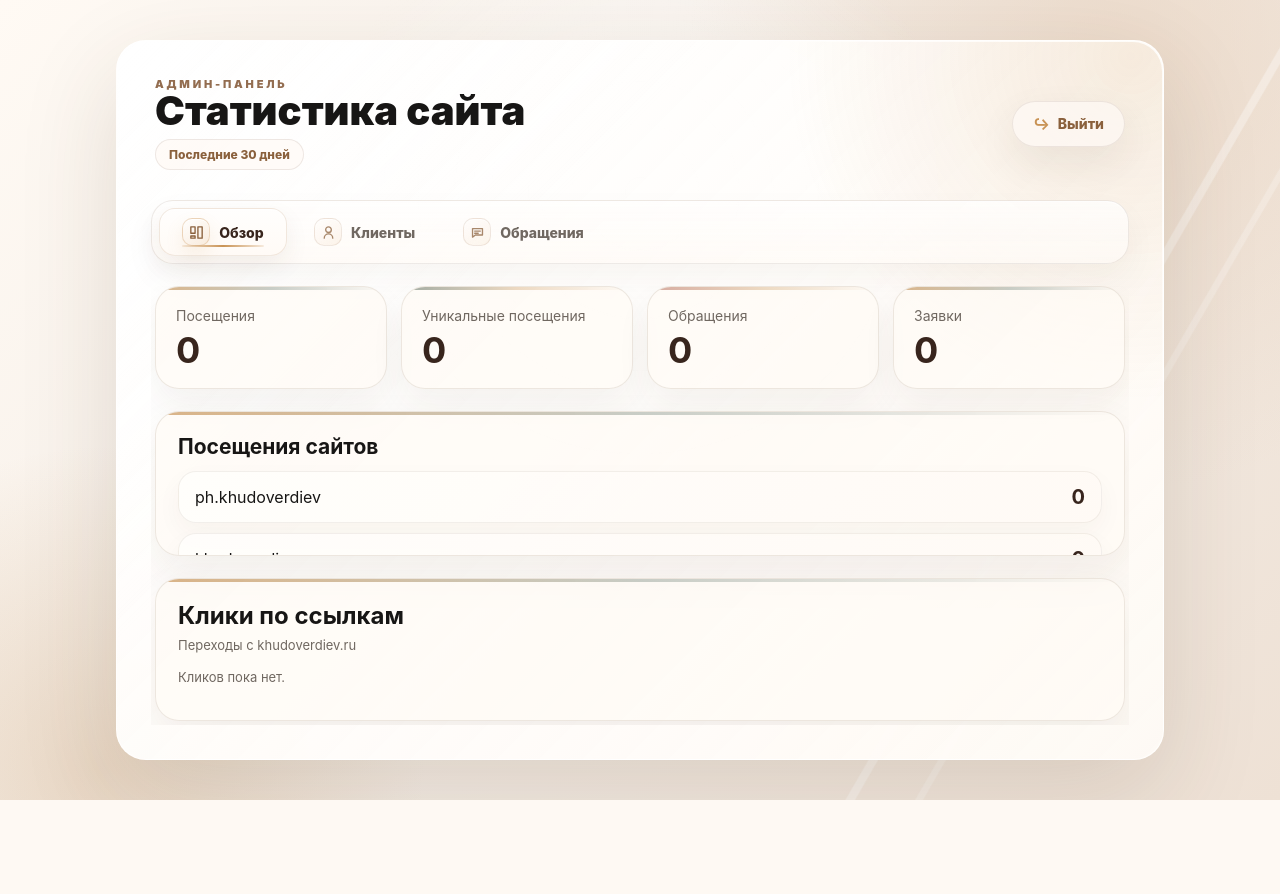
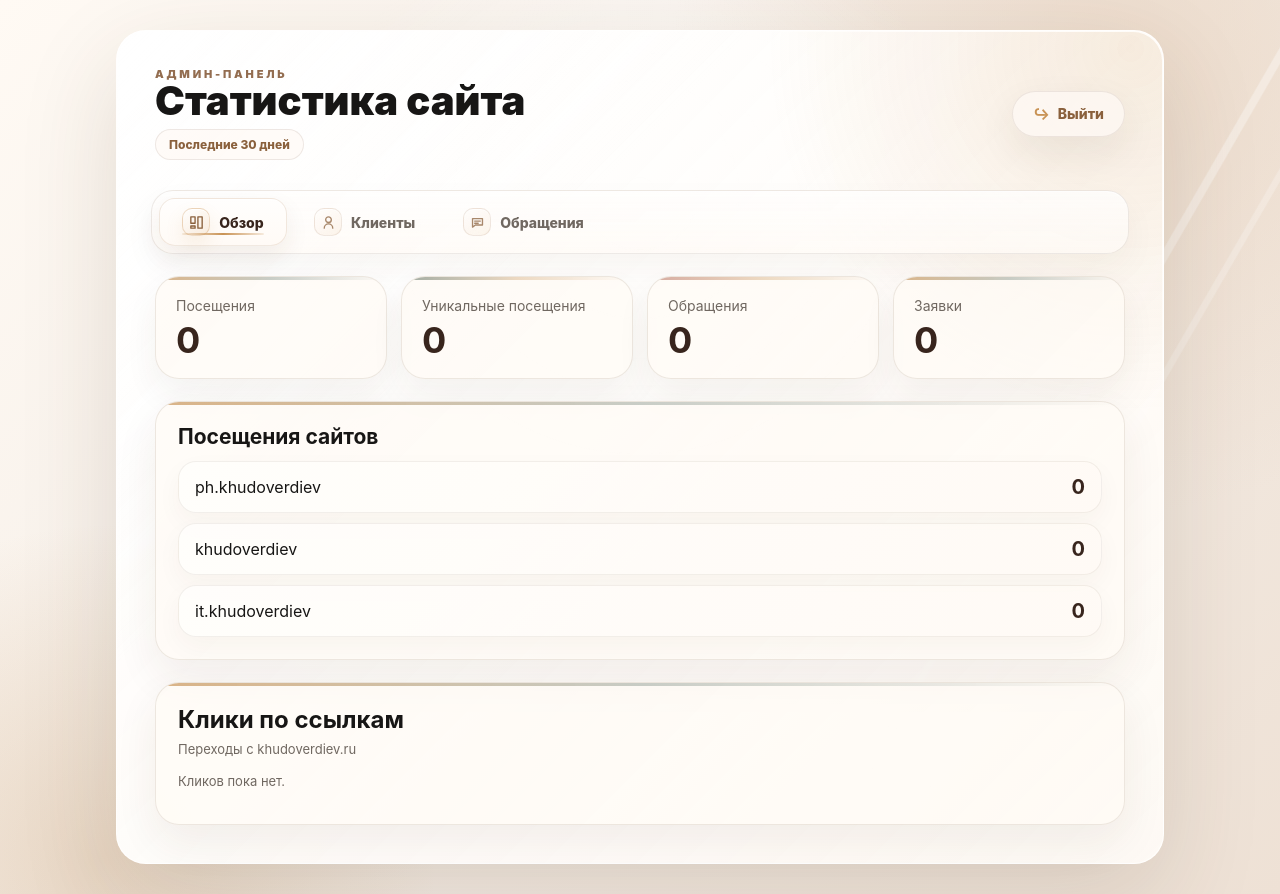
Before and after one commit to vhudoverdiev/khudoverdiev, a Flask app: page /st in a window 1280 px wide. Before the commit the page ends 800 px from the top, so only its background shows below. Run offline with Flask 3, Linux system fonts and the light colour scheme; the visitor is signed in with stand-in values (Sample User, id 1); data that the repository does not hold is empty.

Commit message:
Auto update 2026-08-13 21:52

```diff
--- a/static/css/styles.css
+++ b/static/css/styles.css
@@ -615,9 +615,9 @@ a {
         linear-gradient(135deg, rgba(255, 255, 255, 0.9), rgba(255, 250, 244, 0.74)),
         rgba(255, 255, 255, 0.74);
     isolation: isolate;
-    overflow: hidden;
-    height: min(720px, calc(100svh - 60px));
     min-height: min(720px, calc(100svh - 60px));
+    height: auto;
+    overflow: visible;
     transition: transform 0.18s ease;
 }
 
@@ -951,7 +951,7 @@ a {
 
 .admin-shell {
     display: grid;
-    grid-template-rows: auto auto minmax(0, 1fr);
+    grid-template-rows: auto auto auto;
     gap: 22px;
     padding: 34px;
     transition: filter 220ms ease, transform 220ms ease, opacity 220ms ease;
@@ -962,24 +962,8 @@ a {
     align-content: start;
     gap: 22px;
     min-height: 0;
-    overflow-y: auto;
-    overflow-x: hidden;
+    overflow: visible;
     padding: 0 4px 4px;
-    scrollbar-width: thin;
-    scrollbar-color: rgba(138, 96, 60, 0.32) transparent;
-}
-
-.admin-content::-webkit-scrollbar {
-    width: 8px;
-}
-
-.admin-content::-webkit-scrollbar-track {
-    background: transparent;
-}
-
-.admin-content::-webkit-scrollbar-thumb {
-    border-radius: 999px;
-    background: rgba(138, 96, 60, 0.28);
 }
 
 .admin-body.delete-open .admin-shell {
@@ -1084,7 +1068,7 @@ a {
     position: absolute;
     left: 22px;
     right: 22px;
-    bottom: 8px;
+    bottom: 10px;
     height: 2px;
     border-radius: 999px;
     background: transparent;
```
Also changed, not shown: static/css/photo.css (+15 -11 lines), templates/photo.html (+6 -2 lines), tests/test_app.py (+16 -7 lines), static/photo/portrait-cutout.webp (added).
